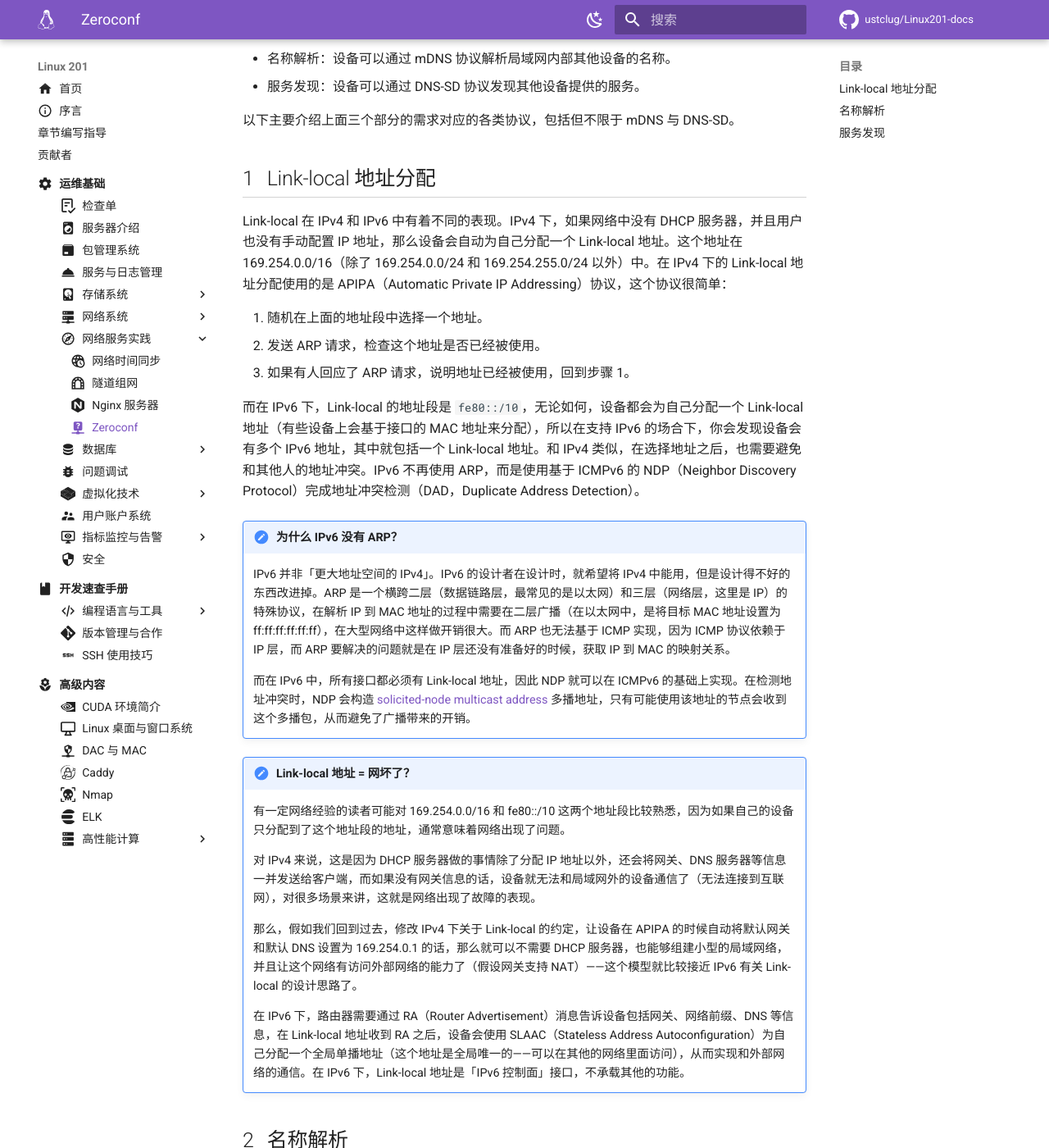
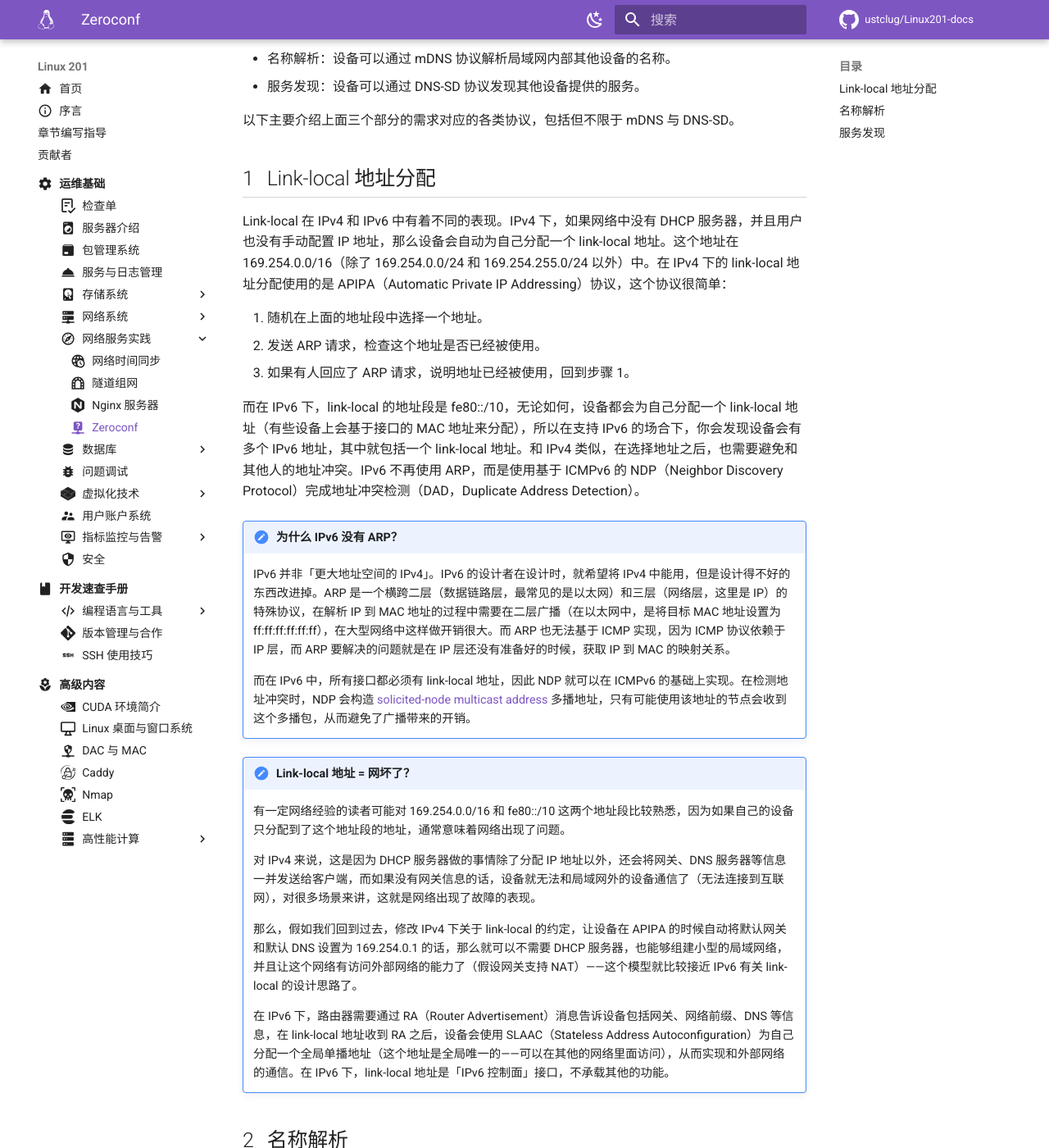
Before and after one commit to ustclug/Linux201-docs, an MkDocs documentation site: the page built from docs/ops/network-service/zeroconf.md, in a window 1280 px wide and 1400 px high, scrolled down 501 px. Shown: the whole window at 82% size. Built offline with MkDocs 1.6.1 and Material for MkDocs 9.7.7, drawn with Linux system fonts in a browser that asks for light colours; comment, search, counter and statistics services are not loaded.

```diff
--- a/docs/ops/network-service/zeroconf.md
+++ b/docs/ops/network-service/zeroconf.md
@@ -21,19 +21,19 @@ Zeroconf 是一套在局域网中进行自动网络配置的方案，分为三
 
 ## Link-local 地址分配 {#link-local}
 
-Link-local 在 IPv4 和 IPv6 中有着不同的表现。IPv4 下，如果网络中没有 DHCP 服务器，并且用户也没有手动配置 IP 地址，那么设备会自动为自己分配一个 Link-local 地址。这个地址在 169.254.0.0/16（除了 169.254.0.0/24 和 169.254.255.0/24 以外）中。在 IPv4 下的 Link-local 地址分配使用的是 APIPA（Automatic Private IP Addressing）协议，这个协议很简单：
+Link-local 在 IPv4 和 IPv6 中有着不同的表现。IPv4 下，如果网络中没有 DHCP 服务器，并且用户也没有手动配置 IP 地址，那么设备会自动为自己分配一个 link-local 地址。这个地址在 169.254.0.0/16（除了 169.254.0.0/24 和 169.254.255.0/24 以外）中。在 IPv4 下的 link-local 地址分配使用的是 APIPA（Automatic Private IP Addressing）协议，这个协议很简单：
 
 1. 随机在上面的地址段中选择一个地址。
 2. 发送 ARP 请求，检查这个地址是否已经被使用。
 3. 如果有人回应了 ARP 请求，说明地址已经被使用，回到步骤 1。
 
-而在 IPv6 下，Link-local 的地址段是 `fe80::/10`，无论如何，设备都会为自己分配一个 Link-local 地址（有些设备上会基于接口的 MAC 地址来分配），所以在支持 IPv6 的场合下，你会发现设备会有多个 IPv6 地址，其中就包括一个 Link-local 地址。和 IPv4 类似，在选择地址之后，也需要避免和其他人的地址冲突。IPv6 不再使用 ARP，而是使用基于 ICMPv6 的 NDP（Neighbor Discovery Protocol）完成地址冲突检测（DAD，Duplicate Address Detection）。
+而在 IPv6 下，link-local 的地址段是 fe80::/10，无论如何，设备都会为自己分配一个 link-local 地址（有些设备上会基于接口的 MAC 地址来分配），所以在支持 IPv6 的场合下，你会发现设备会有多个 IPv6 地址，其中就包括一个 link-local 地址。和 IPv4 类似，在选择地址之后，也需要避免和其他人的地址冲突。IPv6 不再使用 ARP，而是使用基于 ICMPv6 的 NDP（Neighbor Discovery Protocol）完成地址冲突检测（DAD，Duplicate Address Detection）。
 
 !!! note "为什么 IPv6 没有 ARP？"
 
     IPv6 并非「更大地址空间的 IPv4」。IPv6 的设计者在设计时，就希望将 IPv4 中能用，但是设计得不好的东西改进掉。ARP 是一个横跨二层（数据链路层，最常见的是以太网）和三层（网络层，这里是 IP）的特殊协议，在解析 IP 到 MAC 地址的过程中需要在二层广播（在以太网中，是将目标 MAC 地址设置为 ff:ff:ff:ff:ff:ff），在大型网络中这样做开销很大。而 ARP 也无法基于 ICMP 实现，因为 ICMP 协议依赖于 IP 层，而 ARP 要解决的问题就是在 IP 层还没有准备好的时候，获取 IP 到 MAC 的映射关系。
 
-    而在 IPv6 中，所有接口都必须有 Link-local 地址，因此 NDP 就可以在 ICMPv6 的基础上实现。在检测地址冲突时，NDP 会构造 [solicited-node multicast address](https://datatracker.ietf.org/doc/html/rfc4291#section-2.7.1) 多播地址，只有可能使用该地址的节点会收到这个多播包，从而避免了广播带来的开销。
+    而在 IPv6 中，所有接口都必须有 link-local 地址，因此 NDP 就可以在 ICMPv6 的基础上实现。在检测地址冲突时，NDP 会构造 [solicited-node multicast address](https://datatracker.ietf.org/doc/html/rfc4291#section-2.7.1) 多播地址，只有可能使用该地址的节点会收到这个多播包，从而避免了广播带来的开销。
 
 !!! note "Link-local 地址 = 网坏了？"
 
@@ -41,9 +41,9 @@ Link-local 在 IPv4 和 IPv6 中有着不同的表现。IPv4 下，如果网络
 
     对 IPv4 来说，这是因为 DHCP 服务器做的事情除了分配 IP 地址以外，还会将网关、DNS 服务器等信息一并发送给客户端，而如果没有网关信息的话，设备就无法和局域网外的设备通信了（无法连接到互联网），对很多场景来讲，这就是网络出现了故障的表现。
 
-    那么，假如我们回到过去，修改 IPv4 下关于 Link-local 的约定，让设备在 APIPA 的时候自动将默认网关和默认 DNS 设置为 169.254.0.1 的话，那么就可以不需要 DHCP 服务器，也能够组建小型的局域网络，并且让这个网络有访问外部网络的能力了（假设网关支持 NAT）——这个模型就比较接近 IPv6 有关 Link-local 的设计思路了。
+    那么，假如我们回到过去，修改 IPv4 下关于 link-local 的约定，让设备在 APIPA 的时候自动将默认网关和默认 DNS 设置为 169.254.0.1 的话，那么就可以不需要 DHCP 服务器，也能够组建小型的局域网络，并且让这个网络有访问外部网络的能力了（假设网关支持 NAT）——这个模型就比较接近 IPv6 有关 link-local 的设计思路了。
 
-    在 IPv6 下，路由器需要通过 RA（Router Advertisement）消息告诉设备包括网关、网络前缀、DNS 等信息，在 Link-local 地址收到 RA 之后，设备会使用 SLAAC（Stateless Address Autoconfiguration）为自己分配一个全局单播地址（这个地址是全局唯一的——可以在其他的网络里面访问），从而实现和外部网络的通信。在 IPv6 下，Link-local 地址是「IPv6 控制面」接口，不承载其他的功能。
+    在 IPv6 下，路由器需要通过 RA（Router Advertisement）消息告诉设备包括网关、网络前缀、DNS 等信息，在 link-local 地址收到 RA 之后，设备会使用 SLAAC（Stateless Address Autoconfiguration）为自己分配一个全局单播地址（这个地址是全局唯一的——可以在其他的网络里面访问），从而实现和外部网络的通信。在 IPv6 下，link-local 地址是「IPv6 控制面」接口，不承载其他的功能。
 
 ## 名称解析 {#name-resolution}
 
```
